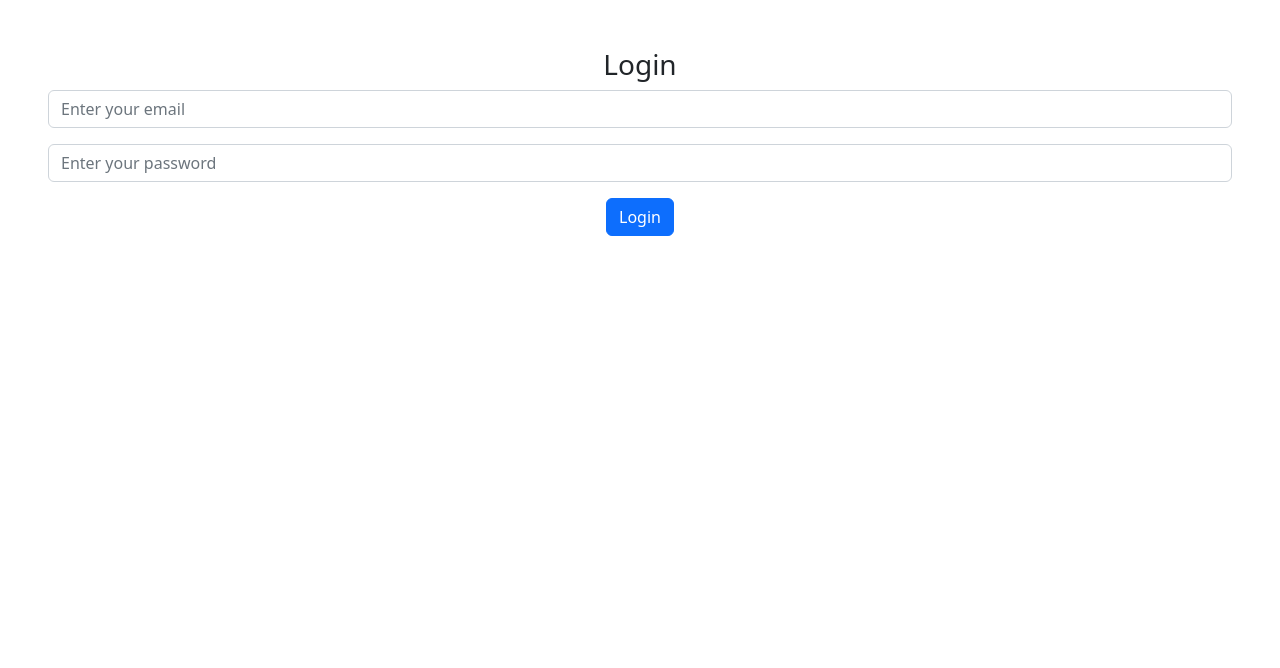
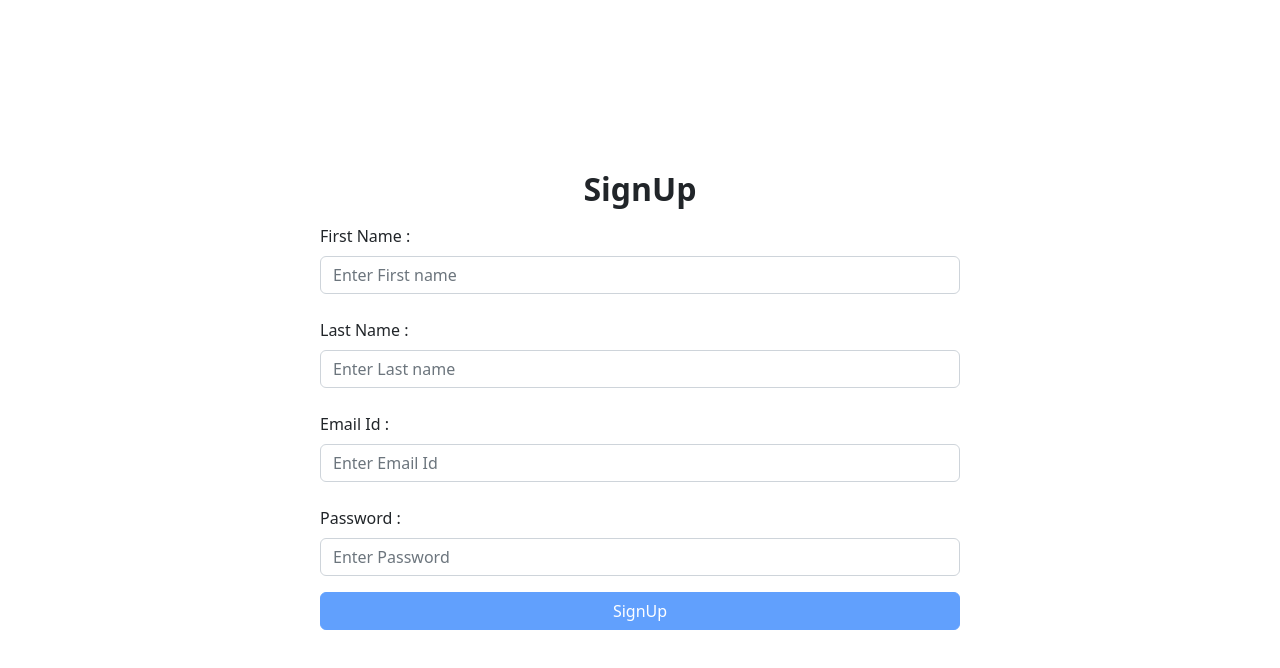
Before and after one commit to poojapatil0708/Taskraft, a React (Create React App) app: page /signup in a window 1280 px wide. Before the commit this address led to /login. Shown: the top 668 px of the page. Built offline with nearby package versions, Linux system fonts and the light colour scheme.

Commit message:
Added signup form

```diff
--- a/package.json
+++ b/package.json
@@ -7,13 +7,15 @@
     "@testing-library/jest-dom": "^5.16.5",
     "@testing-library/react": "^13.4.0",
     "@testing-library/user-event": "^13.5.0",
+    "formik": "^2.2.9",
     "react": "^18.2.0",
     "react-dom": "^18.2.0",
     "react-redux": "^8.0.2",
     "react-router-dom": "^6.4.0",
     "react-scripts": "5.0.1",
     "redux-persist": "^6.0.0",
-    "web-vitals": "^2.1.4"
+    "web-vitals": "^2.1.4",
+    "yup": "^0.32.11"
   },
   "scripts": {
     "start": "react-scripts start",
--- a/public/index.html
+++ b/public/index.html
@@ -30,6 +30,11 @@
   <script src="https://cdn.jsdelivr.net/npm/bootstrap@5.2.1/dist/js/bootstrap.bundle.min.js"
     integrity="sha384-u1OknCvxWvY5kfmNBILK2hRnQC3Pr17a+RTT6rIHI7NnikvbZlHgTPOOmMi466C8"
     crossorigin="anonymous"></script>
+    <style>
+      html, body, #root, #root>div {
+        height: 100%;
+      }
+    </style>
 </head>
 
 <body>
--- a/src/App.js
+++ b/src/App.js
@@ -6,7 +6,6 @@ import { persistor, store } from "./redux/store";
 
 function App() {
   return (
-    <div>
     <Provider store={store}>
       <PersistGate persistor={persistor}>
         <BrowserRouter>
@@ -14,8 +13,6 @@ function App() {
         </BrowserRouter>
       </PersistGate>
     </Provider>
-    </div>
-
   );
 }
 
--- /dev/null
+++ b/src/components/input.js
@@ -0,0 +1,11 @@
+const Input = ({ type, placeholder, label, id, name, error, onChange }) => {
+    return (
+        <div className="d-flex flex-column align-items-start mt-2">
+            <label>{label}</label>
+            <input onChange={(e) => onChange(e.target.value)} id={id} name={name} type={type} placeholder={placeholder} className="form-control mb-3 mt-2" />
+            {error ? <div className="mb-2" style={{color: 'red'}}>{error}</div> : null}
+        </div>
+    );
+}
+
+export default Input;
--- /dev/null
+++ b/src/components/signup.js
@@ -0,0 +1,46 @@
+import Input from "./input";
+import { Formik } from "formik"
+import * as Yup from 'yup'
+
+const SignUp = () => {
+
+
+    const initialValues = {
+        first_name: '',
+        last_name: '',
+        email: '',
+        password: ''
+    }
+
+    const onSubmit = (values) => {
+        console.log(values)
+    }
+
+    const validationSchema = () => Yup.object().shape({
+        first_name: Yup.string().required("Please enter your first name").matches(/^[aA-zZ\s]+$/, "Only alphabets are allowed for this field "),
+        last_name: Yup.string().required("Please enter your last name").matches(/^[aA-zZ\s]+$/, "Only alphabets are allowed for this field "),
+        email: Yup.string().email('Email is invalid').required('Please enter your email'),
+        password: Yup.string().required('Please enter password')
+    })
+
+    return (
+        <div className="d-flex justify-content-center align-items-center">
+            <Formik initialValues={initialValues} validationSchema={validationSchema} onSubmit={onSubmit}>
+                {({ touched, values, setFieldTouched, setFieldValue, handleSubmit, errors, isValid, dirty }) => {
+                    return (
+                        <div className="d-flex flex-column justyfy-content-center w-50 ">
+                            <h2 className="text-center"><b>SignUp</b></h2>
+                            <Input error={touched.first_name && errors.first_name ? errors.first_name : null} id='first_name' name='first_name' type='text' placeholder='Enter First name' label='First Name :' onChange={(val) => { setFieldValue('first_name', val); setFieldTouched('first_name') }} vallue={values.first_name} />
+                            <Input error={touched.last_name && errors.last_name ? errors.last_name : null} id='last_name' name='last_name' type='text' placeholder='Enter Last name' label='Last Name :' onChange={(val) => { setFieldValue('last_name', val); setFieldTouched('last_name') }} value={values.last_name} />
+                            <Input error={touched.email && errors.email ? errors.email : null} id='email' name='email' type='email' placeholder='Enter Email Id' label='Email Id :' onChange={(val) => { setFieldValue('email', val); setFieldTouched('email') }} value={values.email} />
+                            <Input error={touched.password && errors.password ? errors.password : null} id='password' name='password' type='passworrd' placeholder='Enter Password' label='Password :' onChange={(val) => { setFieldValue('password', val); setFieldTouched('password') }} value={values.password} />
+                            <button disabled={!(isValid && dirty)} onClick={handleSubmit} className="btn btn-primary">SignUp</button>
+                        </div>
+                    );
+                }}
+            </Formik>
+        </div>
+    );
+}
+
+export default SignUp;
--- a/src/router/index.js
+++ b/src/router/index.js
@@ -2,6 +2,7 @@ import { Route, Routes, Navigate } from "react-router-dom";
 import Home from "../components/home";
 import LogIn from "../components/login";
 import { useSelector } from "react-redux";
+import SignUp from "../components/signup";
 
 
 const ApplicationRoutes = () => {
@@ -22,6 +23,7 @@ const ApplicationRoutes = () => {
           <Route>
             <Route path="*" element={<Navigate to="/login" replace/>} />
             <Route path='/login' element={<LogIn />} />
+            <Route path="/signup" element={<SignUp/>} />
           </Route>
       }
     </Routes>
```
Also changed, not shown: 1 other file (tests, documents, lock files or other folders). Lines whose indentation alone changed are shown as unchanged.
